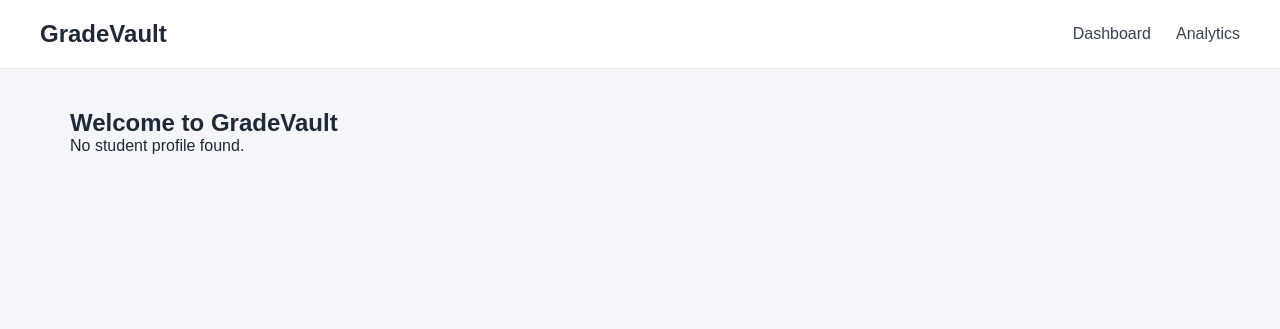
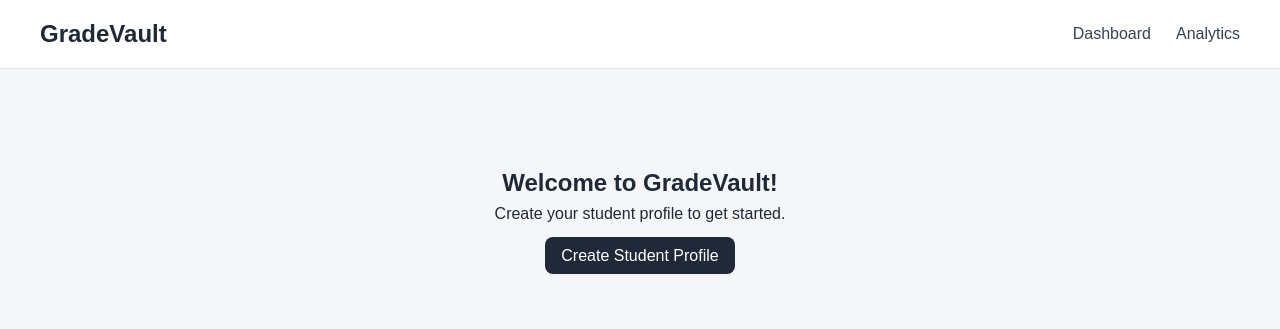
Before and after one commit to astronaut-63/GradeVault, a Flask app: page / in a window 1280 px wide. Shown: the top 329 px of the page. Run offline with Flask 3, Linux system fonts and the light colour scheme.

Commit message:
feat: add student profile creation

```diff
--- a/app.py
+++ b/app.py
@@ -2,6 +2,7 @@ from flask import Flask, render_template, request, redirect
 from storage import load_student, save_student
 from models.semester import Semester
 from models.subject import Subject
+from models.student import Student
 from analytics import get_academic_overview
 
 app = Flask(__name__)
@@ -167,6 +168,26 @@ def delete_semester(semester_number):
     except ValueError:
         return "Semester not found.", 404
 
+@app.route("/create-student/", methods=["GET", "POST"])
+def create_student():
+    if request.method == "POST":
+        try:
+            name = request.form["name"]
+            roll_number = request.form["roll_number"]
+
+            student = Student(name, roll_number)
+            save_student(student)
+
+            return redirect("/")
+
+        except ValueError as e:
+            return render_template(
+                "create_student.html",
+                error=str(e)
+            )
+
+    return render_template("create_student.html")
+
 def home():
     student = load_student()
 
--- a/models/student.py
+++ b/models/student.py
@@ -31,8 +31,8 @@ class Student:
             numerator += semester.calculate_sgpa() * semester.get_total_credits()
             denominator += semester.get_total_credits()
         if denominator == 0:
-            raise ValueError(
-                'Cannot calculate CGPA because no subjects have been added.')
+            return None
+
         return numerator/denominator
 
     def remove_semester(self, number):
--- a/static/css/style.css
+++ b/static/css/style.css
@@ -299,3 +299,16 @@ form button {
     color: #dc2626;
     margin-bottom: 15px;
 }
+
+.empty-state {
+    text-align: center;
+    padding: 60px 20px;
+}
+
+.empty-state h2 {
+    margin-bottom: 8px;
+}
+
+.empty-state p {
+    margin-bottom: 24px;
+}
--- a/templates/dashboard.html
+++ b/templates/dashboard.html
@@ -13,7 +13,13 @@
 
             <div class="stat-card">
                 <p>CGPA</p>
-                <h3>{{ "%.2f"|format(overview["CGPA"]) }}</h3>
+                <h3>
+                    {% if overview["CGPA"] is not none %}
+                        {{ "%.2f"|format(overview["CGPA"]) }}
+                    {% else %}
+                        —
+                    {% endif %}
+                </h3>
             </div>
 
             <div class="stat-card">
@@ -81,7 +87,13 @@
         </section>
 
     {% else %}
-        <h2>Welcome to GradeVault</h2>
-        <p>No student profile found.</p>
+        <div class="empty-state">
+            <h2>Welcome to GradeVault!</h2>
+            <p>Create your student profile to get started.</p>
+
+            <a href="/create-student" class="add-button">
+                Create Student Profile
+            </a>
+        </div>
     {% endif %}
 {% endblock %}
```
Also changed, not shown: templates/create_student.html (added, +36 -0 lines), 1 other file.
